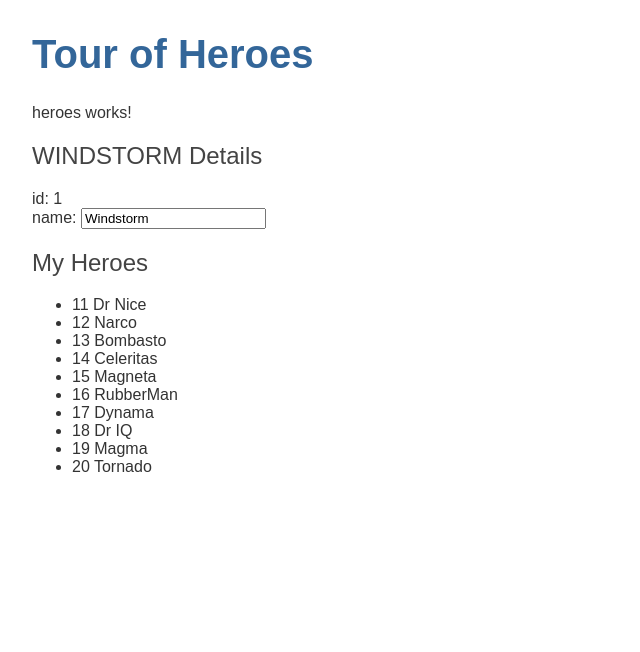
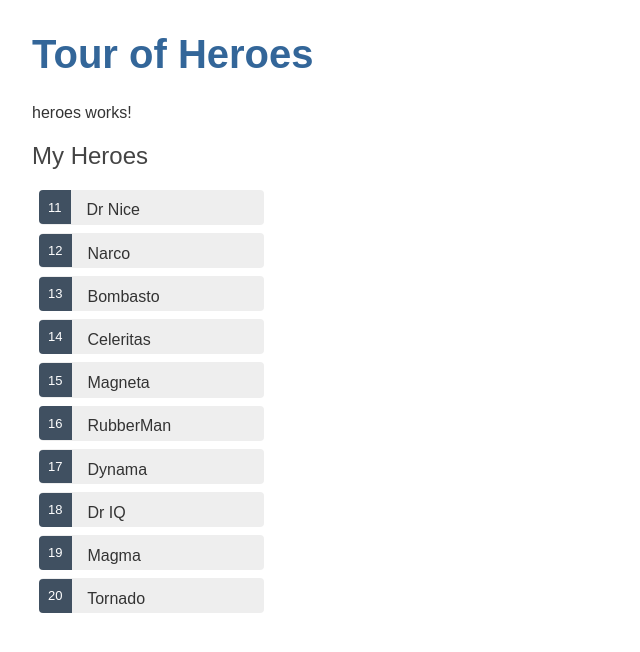
Before and after one commit to nayokim/angular, an Angular app: page / in a window 1280 px wide. Shown: the top 652 px of the page, without its empty margins (0-640 px from the left). Built offline with nearby package versions, Linux system fonts and the light colour scheme.

Commit message:
toggle css class with class binding

```diff
--- a/src/app/heroes/heroes.component.css
+++ b/src/app/heroes/heroes.component.css
@@ -0,0 +1,45 @@
+/* HeroesComponent's private CSS styles */
+
+.heroes {
+  margin: 0 0 2em 0;
+  list-style-type: none;
+  padding: 0;
+  width: 15em;
+}
+.heroes li {
+  cursor: pointer;
+  position: relative;
+  left: 0;
+  background-color: #EEE;
+  margin: .5em;
+  padding: .3em 0;
+  height: 1.6em;
+  border-radius: 4px;
+}
+.heroes li:hover {
+  color: #607D8B;
+  background-color: #DDD;
+  left: .1em;
+}
+.heroes li.selected {
+  background-color: #CFD8DC;
+  color: white;
+}
+.heroes li.selected:hover {
+  background-color: #BBD8DC;
+  color: white;
+}
+.heroes .badge {
+  display: inline-block;
+  font-size: small;
+  color: white;
+  padding: 0.8em 0.7em 0 0.7em;
+  background-color:#405061;
+  line-height: 1em;
+  position: relative;
+  left: -1px;
+  top: -4px;
+  height: 1.8em;
+  margin-right: .8em;
+  border-radius: 4px 0 0 4px;
+}
--- a/src/app/heroes/heroes.component.html
+++ b/src/app/heroes/heroes.component.html
@@ -1,16 +1,18 @@
 <p>heroes works!</p>
-<h2>{{hero.name | uppercase}} Details</h2>
-<div><span>id: </span>{{hero.id}}</div>
-<div>
-  <label>name:
-    <input [(ngModel)]="hero.name" placeholder="name">
-  </label>
+<div *ngIf="selectedHero">
+  <h2>{{selectedHero.name | uppercase}} Details</h2>
+  <div><span>id: </span>{{selectedHero.id}}</div>
+  <div>
+    <label>name:
+      <input [(ngModel)]="selectedHero.name" placeholder="name">
+    </label>
+  </div>
 </div>
 
 
 <h2>My Heroes</h2>
 <ul class="heroes">
-  <li for *ngFor ="let hero of heroes">
+  <li for *ngFor="let hero of heroes" (click)="onSelect(hero)">
     <span class="badge">{{hero.id}}</span> {{hero.name}}
   </li>
 </ul>
--- a/src/app/heroes/heroes.component.ts
+++ b/src/app/heroes/heroes.component.ts
@@ -1,24 +1,24 @@
 import { Component, OnInit } from '@angular/core';
-import {Hero} from '../../hero';
+import { Hero } from '../hero';
 import { HEROES } from '../mock-heroes';
-
 
 @Component({
   selector: 'app-heroes',
   templateUrl: './heroes.component.html',
   styleUrls: ['./heroes.component.css']
 })
+
 export class HeroesComponent implements OnInit {
 
   heroes = HEROES;
-
-  hero: Hero = {
-    id: 1,
-    name: 'Windstorm'
-  };
+  selectedHero: Hero;
 
   constructor() { }
 
-  ngOnInit(): void {
+  ngOnInit() {
+
+  }
+  onSelect(hero: Hero): void {
+    this.selectedHero = hero;
   }
 }
```
